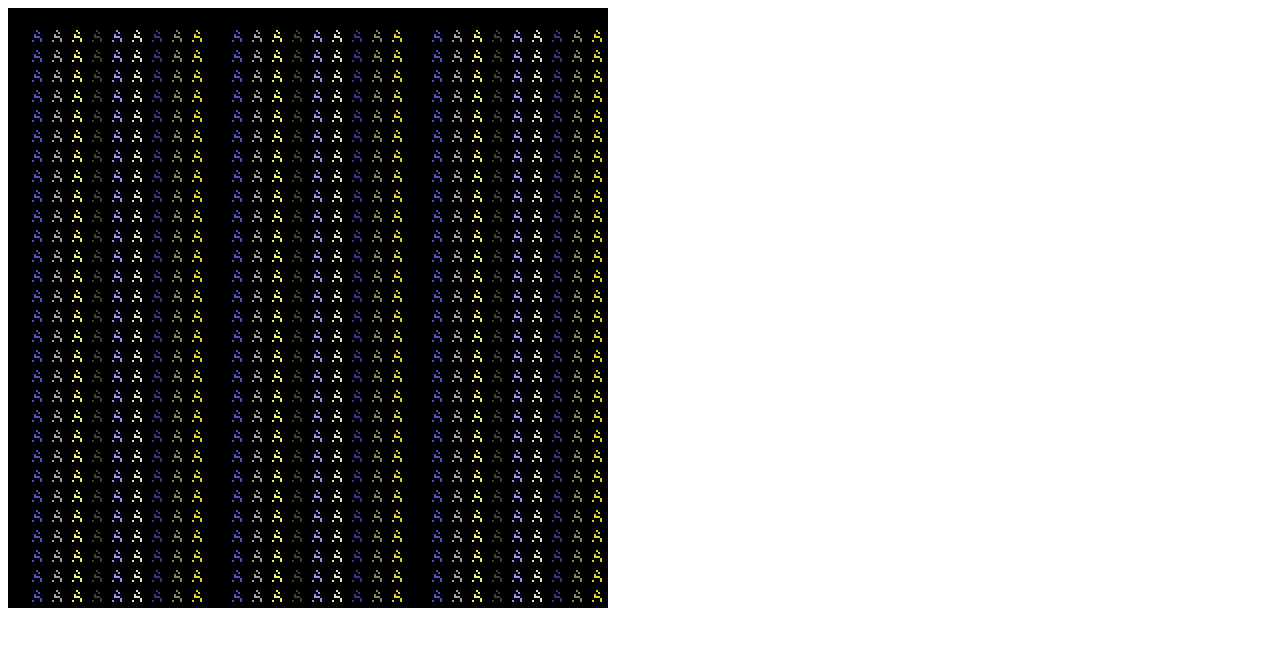
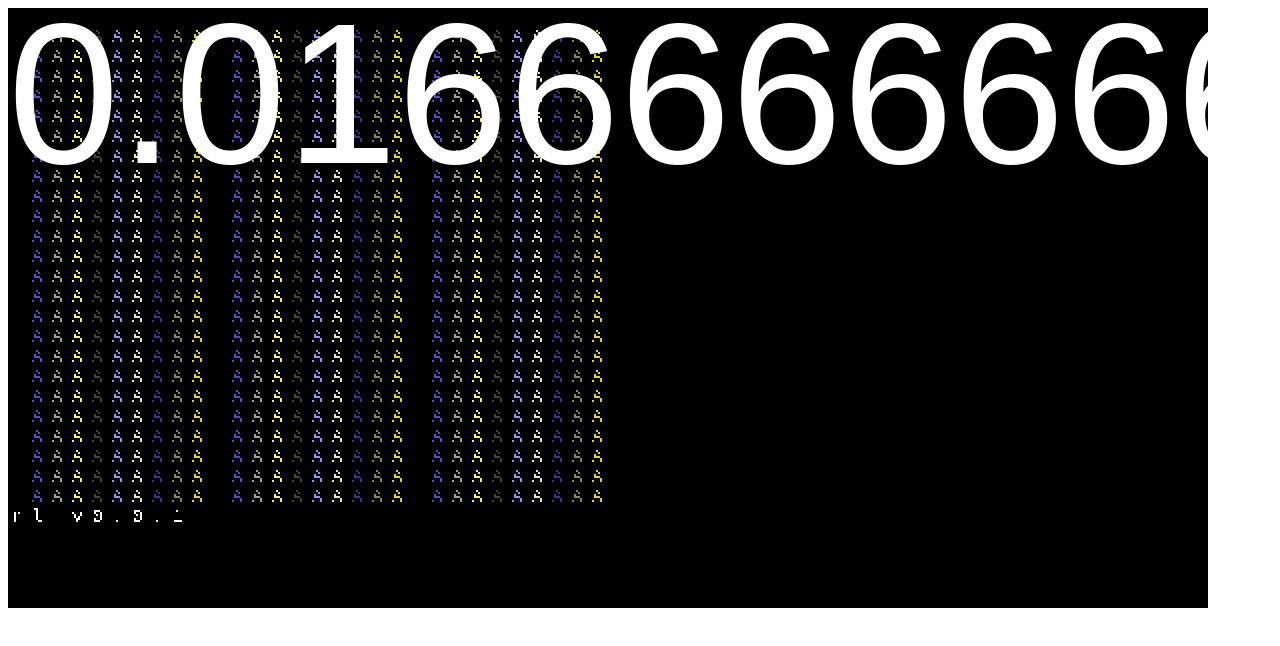
Before and after one commit to asewurest/7DRL_2024, a plain HTML site: page core/test/index.html in a window 1280 px wide. Drawn offline with Linux system fonts and the light colour scheme.

Commit message:
logging!

```diff
--- a/core/rl.js
+++ b/core/rl.js
@@ -42,6 +42,46 @@ export class RL {
     }
 
     this.ctx.imageSmoothingEnabled = false;
+
+    this.loggers = [];
+  }
+
+  log(message, color) {
+    if (this.default_logger) {
+      this.default_logger.log(message, color);
+    }
+  }
+
+  logger(x, y, w, h, is_default = false) {
+    let logger = {
+      x,
+      y,
+      w,
+      h,
+      lines: [],
+      clear: () => logger.lines = [],
+      log: (message, color = 0xFF_FF_FF) => {
+        message = message.slice(0, w);
+        if (logger.lines.length > 0 && logger.lines[logger.lines.length - 1][0] == message && logger.lines[logger.lines.length - 1][1] == color) {
+          logger.lines[logger.lines.length - 1][3]++;
+          logger.lines[logger.lines.length - 1][2] = `(${logger.lines[logger.lines.length - 1][3]}) `;
+        } else {
+          logger.lines.push([message, color, '', 1]);
+          if (logger.lines.length > h) logger.lines.shift();
+        }
+      },
+      remove: () => {
+        if (this.loggers.includes(logger)) {
+          this.loggers.splice(this.loggers.indexOf(logger), 1);
+        }
+      }
+    };
+
+    this.loggers.push(logger);
+    if (is_default) {
+      this.default_logger = logger;
+    }
+    return logger;
   }
 
   start_loop() {
@@ -73,7 +113,19 @@ export class RL {
       this.font.draw_char(ctx, 'A', 10 * (i % this.rows), 10 * Math.floor(i / this.rows), (i % 10) * 5329099);
     }
 
+    ctx.fillStyle = canvas_color(this.background);
+    this.loggers.forEach(logger => {
+      ctx.fillRect(logger.x * 10, logger.y * 10, logger.w * 10, logger.h * 10);
+      for (let i = 0; i < logger.lines.length; i++) {
+        let [message, color, repeat] = logger.lines[i];
+        this.font.draw_text(ctx, (repeat + message).slice(0, logger.w), logger.x * 10, (logger.y + i) * 10, color);
+      }
+    });
+
     ctx.fillStyle = 'white';
+    ctx.textAlign = 'left';
+    ctx.textBaseline = 'top';
+    ctx.scale(10,10);
     ctx.fillText(delta.toString(), 0, 0);
 
     ctx.setTransform(old_matrix);
@@ -94,7 +146,7 @@ export class RLFont {
     ctx.fillRect(0, 0, 90, 90);
     let x = 0;
     let y = 0;
-    let chars = ' qwertyuiopasdfghjklzxcvbnmQWERTYUIOPASDFGHJKLZXCVBNM1234567890@';
+    let chars = ' qwertyuiopasdfghjklzxcvbnmQWERTYUIOPASDFGHJKLZXCVBNM1234567890@!().,';
     let characters = {};
     ctx.fillStyle = 'white';
     ctx.font = '9px monospace';
@@ -164,6 +216,37 @@ export class RLFont {
     }
     ctx.drawImage(this.images[color], this.characters[c].x, this.characters[c].y, this.char_w, this.char_h, x, y, this.char_w, this.char_h);
   }
+
+  draw_text(ctx, text, x, y, color = 0xFF_FF_FF) {
+    if (!this.images[color]) {
+      let ctx = RLFont['_multipurpose_context'];
+      let canvas = ctx.canvas;
+      canvas.width  = this.image.width;
+      canvas.height = this.image.height;
+      ctx.clearRect(0, 0, canvas.width, canvas.height);
+      ctx.drawImage(this.image, 0, 0);
+      let data = ctx.getImageData(0, 0, canvas.width, canvas.height);
+      for (let i = 0; i < data.data.length; i += 4) {
+        if (data.data[i + 2] >= 128) {
+          data.data[i + 0] = (color & 0xFF_00_00) >> 16;
+          data.data[i + 1] = (color & 0xFF_00) >> 8;
+          data.data[i + 2] = color & 0xFF;
+          data.data[i + 3] = 255;
+        } else {
+          data.data[i + 0] = 0;
+          data.data[i + 1] = 0;
+          data.data[i + 2] = 0;
+          data.data[i + 3] = 0;
+        }
+      }
+      ctx.putImageData(data, 0, 0);
+      this.images[color] = new Image();
+      this.images[color].src = canvas.toDataURL();
+    }
+    for (let i = 0; i < text.length; i++) {
+      ctx.drawImage(this.images[color], this.characters[text[i]].x, this.characters[text[i]].y, this.char_w, this.char_h, x + i * this.char_w, y, this.char_w, this.char_h);
+    }
+  }
 }
 
 RLFont['_multipurpose_context'] = (() => {
--- a/core/test/index.html
+++ b/core/test/index.html
@@ -4,11 +4,13 @@
     <body>
         <script type="module">
         import { RL, RLFont } from '../rl.js';
-        let rl = new RL({ rows: 30, cols: 30, scale: 2 });
+        let rl = new RL({ rows: 30, cols: 60, scale: 2 });
+        rl.logger(0, 25, 60, 5, true);
         document.body.appendChild(rl.canvas);
         rl.start_loop();
         window.rl = rl;
         window.RLFont = RLFont;
+        rl.log('rl v0.0.1');
         </script>
     </body>
 </html>
```
